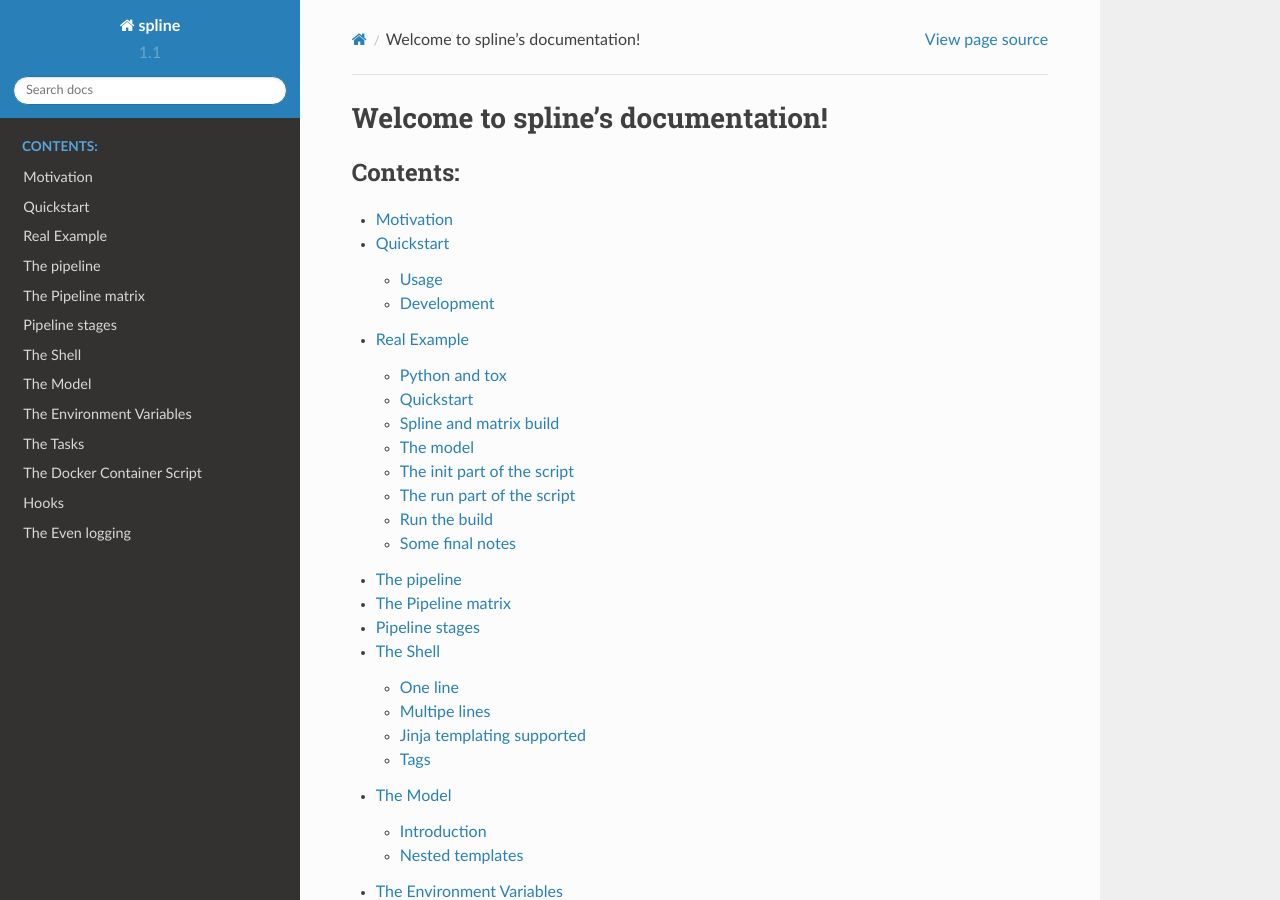
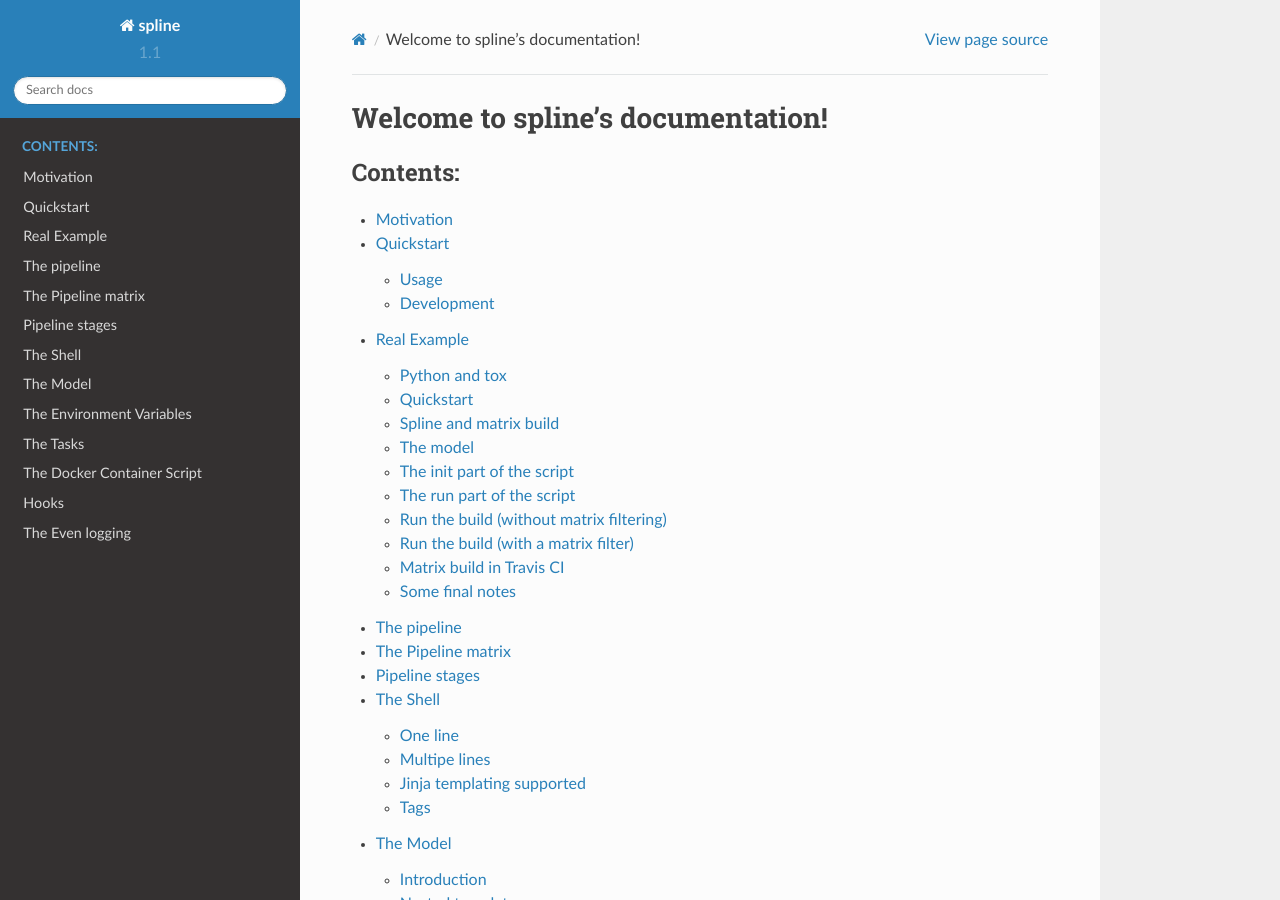
Before and after one commit to Nachtfeuer/pipeline, a Sphinx documentation site: the page built from docs/index.rst, in a window 1280 px wide and 900 px high. Built offline with Sphinx 7.4.7 and the Read the Docs theme 2.0.0, drawn with Linux system fonts in a browser that asks for light colours; part of the change alters nothing that is shown.

Commit message:
Example and documentation extended

```diff
--- a/docs/example.rst
+++ b/docs/example.rst
@@ -13,7 +13,7 @@ Quickstart
 You require spline >= 1.2. It's possible to run tox without parameters
 but then you need to have all listed Python versions installed.
 I usually have Python 2.7.x and Pyton 3.5.x on my machine so I could test
-the project like following: **-e py27 -e py25**.
+the project like following: **-e py27 -e py35**.
 
 ::
 
@@ -50,13 +50,16 @@ So let's start with the matrix definition:
     matrix:
     - name: Python 2.7
         env: {PYTHON_VERSION: py27}
+        tags: ['py27']
     - name: Python 3.5
         env: {PYTHON_VERSION: py35}
+        tags: ['py35']
 
-Keeping it simple (demo) I defined just two Python versions
+Keeping it simple (demo) I just defined a few Python versions
 but with given examples it's pretty easy to add more. The
 given setup will inject the environment variable **PYTHON_VERSION**
-to be used as filter for the templates in the model.
+to be used as filter for the templates in the model. The tags are
+provided to allow filtering for one concrete Python version only.
 
 The model
 ---------
@@ -165,9 +168,9 @@ The last lines (I don't print all - too many lines) look like following:
     2017-12-10 11:51:24,232 - spline.components.tasks -  |   py35: commands succeeded
     2017-12-10 11:51:24,232 - spline.components.tasks -  |   congratulations :)
 
-Run the build
--------------
-Remains to show how the matrix build is executed.
+Run the build (without matrix filtering)
+----------------------------------------
+Remains to show how the matrix build is usually executed.
 For the demo inside the spline repository you have
 to be in the root of it (because git requires .git from mount):
 
@@ -175,7 +178,38 @@ to be in the root of it (because git requires .git from mount):
 
      spline --definition=examples/python/primes/pipeline.yaml
 
-That's all.
+Run the build (with a matrix filter)
+------------------------------------
+If you would like to run one Python version only you can use **--matrix-tags**.
+It accepts a comma separated list of tag names. In given example we run the
+whole pipeline for Python 3.5.x only.
+
+::
+
+     spline --definition=examples/python/primes/pipeline.yaml --matrix-tags=py35
+
+Here we run the whole pipeline for Python 2.7.x and Python 3.5.x:
+
+::
+
+     spline --definition=examples/python/primes/pipeline.yaml --matrix-tags=py27,py35
+
+Matrix build in Travis CI
+-------------------------
+The option **--matrix-tags** is also very probably of interest when using it
+in matrix builds with Travis CI (extract of a .travis.yml file):
+
+::
+
+    env:
+        matrix:
+        - PYTHON_VERSION=py27
+        - PYTHON_VERSION=py33
+        - PYTHON_VERSION=py34
+        - PYTHON_VERSION=py35
+
+    script: spline --definition=pipeline.yaml --matrix-tags=${PYTHON_VERSION}
+
 
 Some final notes
 ----------------
```
Also changed, not shown: 1 other file.
